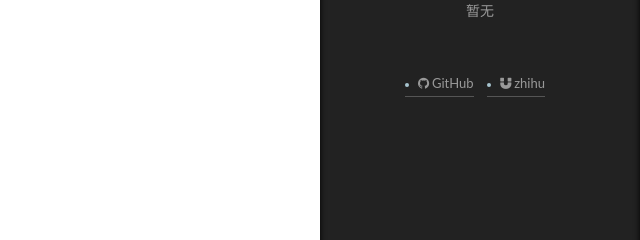
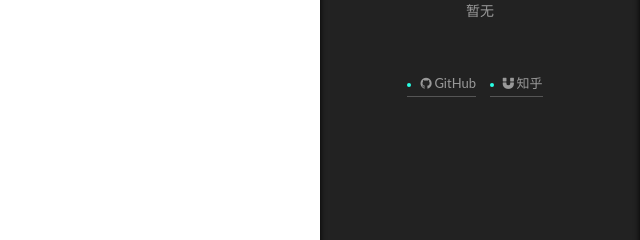
Before and after one commit to tswc/tswc.github.io, a plain HTML site: page categories/index.html in a window 1280 px wide. Both pictures are taken after a click on the element 1238 px from the left and 743 px from the top of the page. Shown: the part 141-381 px from the top of the page, 640-1280 px from the left. Drawn offline with Linux system fonts and the light colour scheme.

Commit message:
Site updated: 2018-01-09 21:29:04

```diff
--- a/categories/index.html
+++ b/categories/index.html
@@ -337,9 +337,9 @@
                   </span>
 
                   <span class="links-of-author-item">
-                    <a href="https://www.zhihu.com/people/tang-jian-28/activities" target="_blank" title="zhihu">
+                    <a href="https://www.zhihu.com/people/tang-jian-28/activities" target="_blank" title="知乎">
 
-                        <i class="fa fa-fw fa-magnet"></i>zhihu</a>
+                        <i class="fa fa-fw fa-magnet"></i>知乎</a>
                   </span>
 
             </div>
--- a/css/main.css
+++ b/css/main.css
@@ -1822,7 +1822,7 @@ pre .javascript .function {
   width: 4px;
   height: 4px;
   border-radius: 50%;
-  background: #a7c4cf;
+  background: #28ffe4;
 }
 .links-of-blogroll {
   font-size: 13px;
```
Also changed, not shown: tags/index.html (+2 -2 lines).
